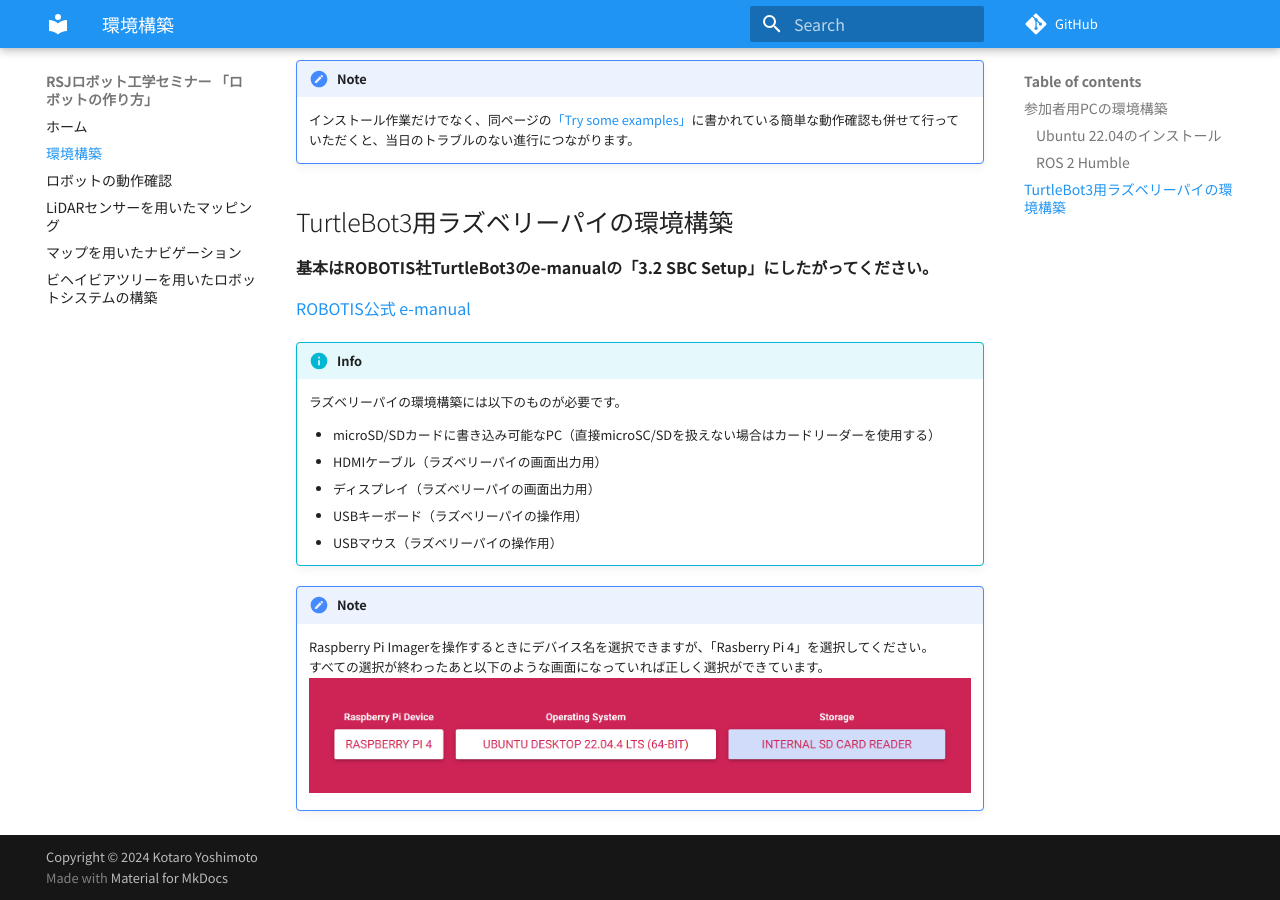
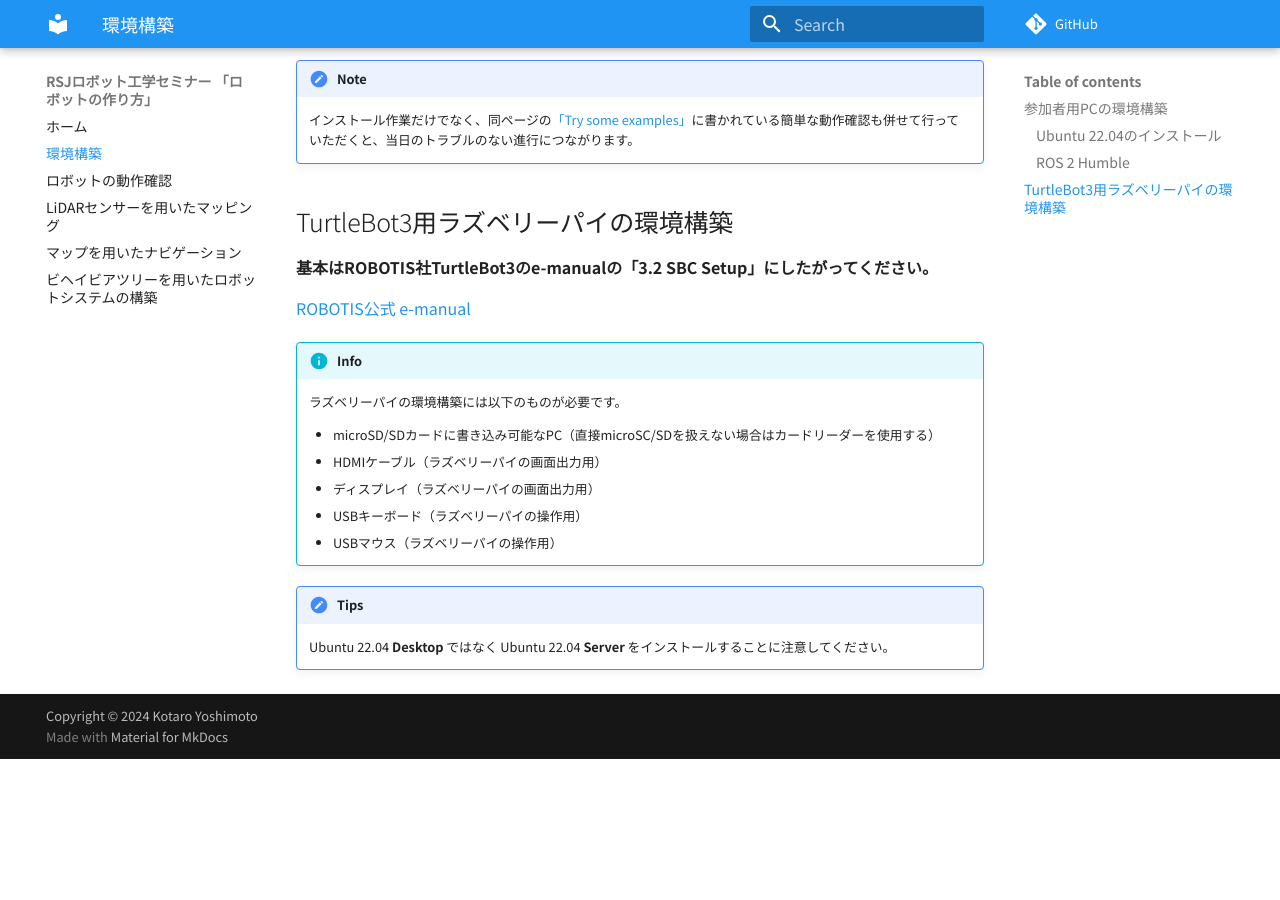
Before and after one commit to HansRobo/rsj_ros_seminar_2024, an MkDocs documentation site: the page built from docs/0_setup.md, in a window 1280 px wide and 900 px high, scrolled down 1517 px. Built offline with MkDocs 1.6.1 and Material for MkDocs 9.7.7, drawn with Linux system fonts in a browser that asks for light colours; nearby versions of some CDN libraries; some web fonts are replaced; comment, search, counter and statistics services are not loaded; after the commit the page ends 2276 px from its top, so only the background shows below that; some of the changed lines change nothing that is shown.

Commit message:
tips更新

```diff
--- a/docs/0_setup.md
+++ b/docs/0_setup.md
@@ -65,7 +65,22 @@
     - USBキーボード（ラズベリーパイの操作用）
     - USBマウス（ラズベリーパイの操作用）
 
-!!! note
-    Raspberry Pi Imagerを操作するときにデバイス名を選択できますが、「Rasberry Pi 4」を選択してください。
-    すべての選択が終わったあと以下のような画面になっていれば正しく選択ができています。
-    ![alt text](images/raspi_imager.png)
+!!! tips
+    Ubuntu 22.04 **Desktop** ではなく Ubuntu 22.04 **Server** をインストールすることに注意してください。
+
+<!-- ### 当日用PCとの直接接続
+
+ラズベリーパイのセットアップに使用したWiFi環境は当日のセミナー会場で使用できない可能性が高いため、当日用PCと直接接続する方法を以下に示します。
+
+**当日用PCでWiFiアクセスポイントを作成する**
+
+1. WiFiの設定を開く（Windowsキーを押して出てくる検索画面で「wifi」と調べると出てくる）
+2. WiFi設定画面の上にあるメニューを開き、「Turn On WiFi Spot...」をクリックする
+3. WiFiアクセスポイントの名前とパスワードを設定し、アクセスポイントを有効化する
+
+**ラズベリーパイを当日用PCと直接接続する**
+
+1. WiFi設定用コマンドをインストールする `sudo apt install network-manager`
+1. `sudo nano /etc/netplan/50-cloud-init.yaml`で設定を編集する
+2. アクセスポイント欄に上で設定したアクセスポイントの名前とパスワードを設定する
+ -->
```
